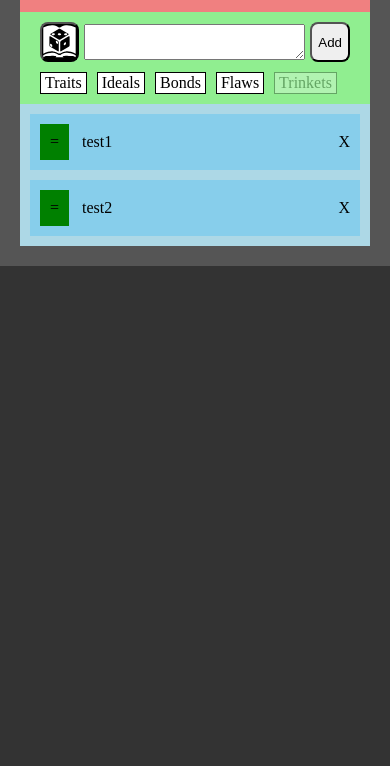
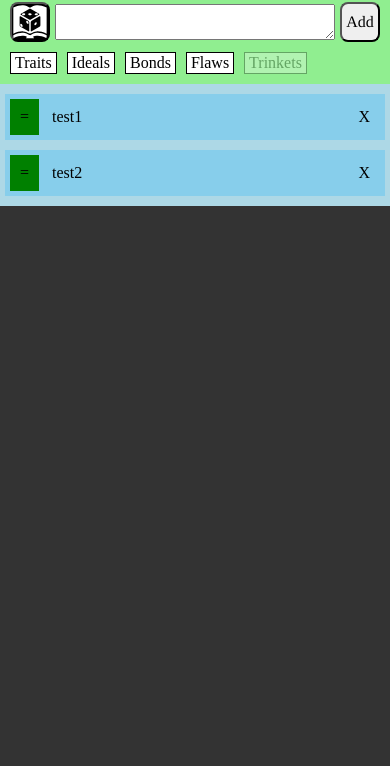
Before and after one commit to gntsketches/personalities, a website built with webpack: page dist/index.html in a window 390 px wide. Shown: the part 78-844 px from the top of the page. Built offline with nearby package versions, Linux system fonts and the light colour scheme.

Commit message:
responsive padding

```diff
--- a/notes.txt
+++ b/notes.txt
@@ -25,7 +25,6 @@ vim config for vscode https://www.youtube.com/watch?v=Vkm4bc2Y0AA
 
 
 TODO APP
-  mobile checks
   drag handles
   remove icon
   copy-to-clipboard
--- a/src/components/CharItem/CharItem.scss
+++ b/src/components/CharItem/CharItem.scss
@@ -3,9 +3,13 @@
   display: flex;
   justify-content: space-between;
   align-items: center;
-  padding: 10px;
+  padding: 5px;
   margin-bottom: 10px;
   overflow: auto;
+
+  @media only screen and (min-width: 600px) {
+    padding: 10px;
+  }
 
   .left {
     display: flex;
@@ -22,13 +26,14 @@
     .text {
       margin-left: 10px;
       padding: 3px;
+      min-width: 100px;
     }
   }
 
   .remove {
     cursor: pointer;
     user-select: none;
-    margin-left: 10px;
+    margin: 0 10px;
   }
 
   &:last-child {
--- a/src/components/CharList/CharList.scss
+++ b/src/components/CharList/CharList.scss
@@ -1,4 +1,8 @@
   .char-list {
     background: lightblue;
-    padding: 10px;
+    padding: 10px 5px;
+
+    @media only screen and (min-width: 600px) {
+      padding: 10px;
+    }
   }
--- a/src/components/CharOptions/CharOptions.scss
+++ b/src/components/CharOptions/CharOptions.scss
@@ -1,11 +1,15 @@
   .char-options {
     background: lightgreen;
+    padding: 5px 10px 5px;
+
+    @media only screen and (min-width: 600px) {
+      padding: 5px 20px 5px;
+    }
 
     .categories {
       // background: lightyellow;
       display: flex;
       flex-wrap: wrap;
-      padding: 5px 20px 5px;
 
       .category {
         background: white;
--- a/src/components/RollChars/RollChars.js
+++ b/src/components/RollChars/RollChars.js
@@ -74,21 +74,21 @@ export default class RollChars extends Component {
   }
 
   render() {
-    const DOMTop = this.build(this.container, "div", { className: "top" });
+    // const DOMTop = this.build(this.container, "div", { className: "top" });
 
-    const DOMRoll = this.build(DOMTop, "button", {
+    const DOMRoll = this.build(this.container, "button", {
       className: "roll",
       onClick: () => this.roll(),
     });
 
-    const DOMMainInput = this.build(DOMTop, "textarea", {
+    const DOMMainInput = this.build(this.container, "textarea", {
       className: "main-input",
       text: this.$store.state.mainInput,
       onInput: (e) => this.updateMainInput(e),
     });
     this.DOMMainInput = DOMMainInput;
 
-    const DOMAddMe = this.build(DOMTop, "button", {
+    const DOMAddMe = this.build(this.container, "button", {
       className: "add-me",
       text: "Add",
       onClick: () => this.addMe(),
--- a/src/components/RollChars/RollChars.scss
+++ b/src/components/RollChars/RollChars.scss
@@ -1,18 +1,19 @@
   .roll-chars {
     background: lightgreen;
-
-    .top {
-      // background-color: pink;
-      padding: 10px 20px 5px;;
+    padding: 10px 10px 5px;;
     display: flex;
     align-items: center;
+
+    @media only screen and (min-width: 600px) {
+      padding: 10px 20px 5px;;
+    }
 
     .roll {
       width: 40px;
       height: 40px;
       background-image: url("../../images/rule-book.svg");
       margin: 0 5px 0 0;
-        border-radius: 8px;;
+      border-radius: 8px;
       cursor: pointer;
     }
 
@@ -27,6 +28,10 @@
       margin: 0 0 0 5px;
       border-radius: 8px;;
       cursor: pointer;
+      font-family: Times;
+      font-size: 16px;
+      display: flex;
+      justify-content: center;
+      align-items: center;
     }
   }
-  }
--- a/src/styles/style.scss
+++ b/src/styles/style.scss
@@ -4,13 +4,21 @@ body {
 
 .main {
   background: #555;
-  padding: 20px;
-  max-width: 600px;
+  padding: 0px;
+  max-width: 620px;
   margin: 0 auto;
+
+  @media only screen and (min-width: 600px) {
+    padding: 20px;
+  }
 
   .header {
     background: lightcoral;
     padding: 20px 10px;
     font-size: 30px;
+
+    @media only screen and (min-width: 600px) {
+      padding: 20px;
+    }
   }
 }
```
Also changed, not shown: dist/4296beace52b935f495e.jpg (deleted), dist/6551e8394c16c2f610c1.svg (added), dist/main.js, 1 other file. Lines whose indentation alone changed are shown as unchanged.
